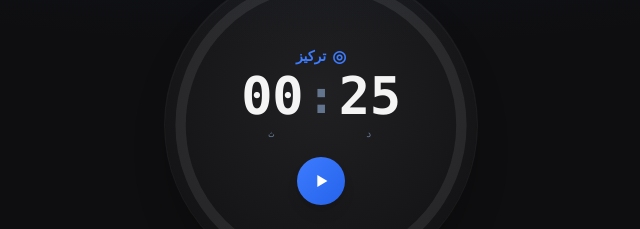
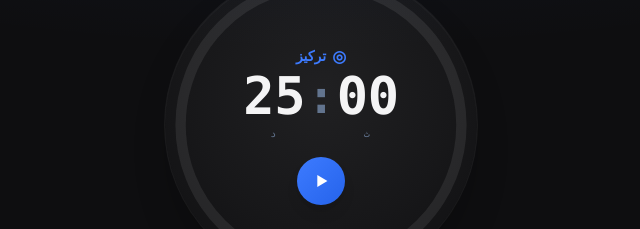
Before and after one commit to inawy/nawy-focus, a React (Vite) app: page / in a window 1280 px wide. Shown: the part 190-419 px from the top of the page, without its empty margins (319-959 px from the left). Built offline with nearby package versions, Linux system fonts and the light colour scheme.

Commit message:
fix(ui): force LTR on timer digits; show hours when ≥ 1h

```diff
--- a/src/components/TimerDisplay.tsx
+++ b/src/components/TimerDisplay.tsx
@@ -17,11 +17,17 @@ interface Props {
   secondaryLabel?: string
 }
 
-function splitTime(totalSeconds: number): { mm: string; ss: string } {
+function splitTime(totalSeconds: number): {
+  hh: string | null
+  mm: string
+  ss: string
+} {
   const s = Math.max(0, Math.floor(totalSeconds))
-  const m = Math.floor(s / 60)
+  const h = Math.floor(s / 3600)
+  const m = Math.floor((s % 3600) / 60)
   const sec = s % 60
   return {
+    hh: h > 0 ? String(h) : null,
     mm: String(m).padStart(2, '0'),
     ss: String(sec).padStart(2, '0'),
   }
@@ -41,7 +47,7 @@ function labelFor(kind: Props['kind'], phase: Props['phase']): string {
 
 /**
  * Circular timer face inspired by Avast Secure Browser Utilities → Focus.
- * Solid disc + progress ring, MM:SS with unit captions, optional in-circle controls.
+ * Time digits always LTR (HH:MM:SS) even in RTL UI.
  */
 export function TimerDisplay({
   seconds,
@@ -54,7 +60,7 @@ export function TimerDisplay({
   secondaryIcon = '🔔',
   secondaryLabel = 'تنبيه',
 }: Props) {
-  const { mm, ss } = splitTime(seconds)
+  const { hh, mm, ss } = splitTime(seconds)
   const title = labelFor(kind, phase)
   const isBreak = kind === 'break'
   const isStopwatch = kind === 'stopwatch'
@@ -86,6 +92,22 @@ export function TimerDisplay({
         <path d="M8 5.5v13l11-6.5-11-6.5z" />
       </svg>
     )
+
+  const digitClass = hh
+    ? 'text-[2.1rem] leading-none sm:text-[2.55rem]'
+    : 'text-[2.75rem] leading-none sm:text-[3.25rem]'
+  const colonClass = hh
+    ? 'pt-1 text-[1.9rem] leading-none text-slate-500 sm:text-[2.3rem]'
+    : 'pt-1 text-[2.4rem] leading-none text-slate-500 sm:text-[2.9rem]'
+  const unitClass = 'mt-1 text-[10px] font-medium tracking-[0.2em] text-slate-500'
+
+  const ariaParts = [
+    hh ? `${hh} ساعة` : null,
+    `${mm} دقيقة`,
+    `${ss} ثانية`,
+  ]
+    .filter(Boolean)
+    .join(' و ')
 
   return (
     <div
@@ -141,30 +163,35 @@ export function TimerDisplay({
           {title}
         </div>
 
+        {/* Always LTR so HH:MM:SS reads left → right in RTL UI */}
         <div
-          className="timer-digits flex items-start justify-center gap-1 font-mono font-semibold tabular-nums tracking-tight"
+          dir="ltr"
+          className="timer-digits flex items-start justify-center gap-0.5 font-mono font-semibold tabular-nums tracking-tight"
           aria-live="polite"
-          aria-label={`${mm} دقيقة و ${ss} ثانية`}
+          aria-label={ariaParts}
         >
+          {hh !== null && (
+            <>
+              <div className="flex flex-col items-center">
+                <span className={digitClass}>{hh}</span>
+                <span className={unitClass}>س</span>
+              </div>
+              <span className={colonClass}>:</span>
+            </>
+          )}
           <div className="flex flex-col items-center">
-            <span className="text-[2.75rem] leading-none sm:text-[3.25rem]">{mm}</span>
-            <span className="mt-1 text-[10px] font-medium tracking-[0.2em] text-slate-500">
-              د
-            </span>
+            <span className={digitClass}>{mm}</span>
+            <span className={unitClass}>د</span>
           </div>
-          <span className="pt-1 text-[2.4rem] leading-none text-slate-500 sm:text-[2.9rem]">
-            :
-          </span>
+          <span className={colonClass}>:</span>
           <div className="flex flex-col items-center">
-            <span className="text-[2.75rem] leading-none sm:text-[3.25rem]">{ss}</span>
-            <span className="mt-1 text-[10px] font-medium tracking-[0.2em] text-slate-500">
-              ث
-            </span>
+            <span className={digitClass}>{ss}</span>
+            <span className={unitClass}>ث</span>
           </div>
         </div>
 
         {onPrimary && (
-          <div className="mt-4 flex items-center gap-3">
+          <div className="mt-4 flex items-center gap-3" dir="ltr">
             <button
               type="button"
               onClick={onPrimary}
```
